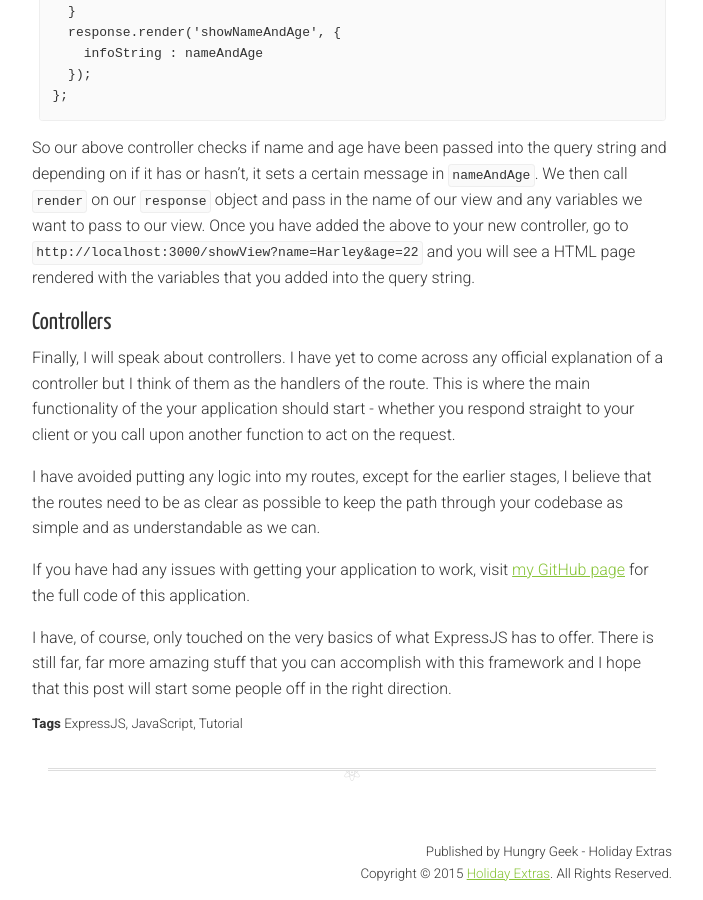
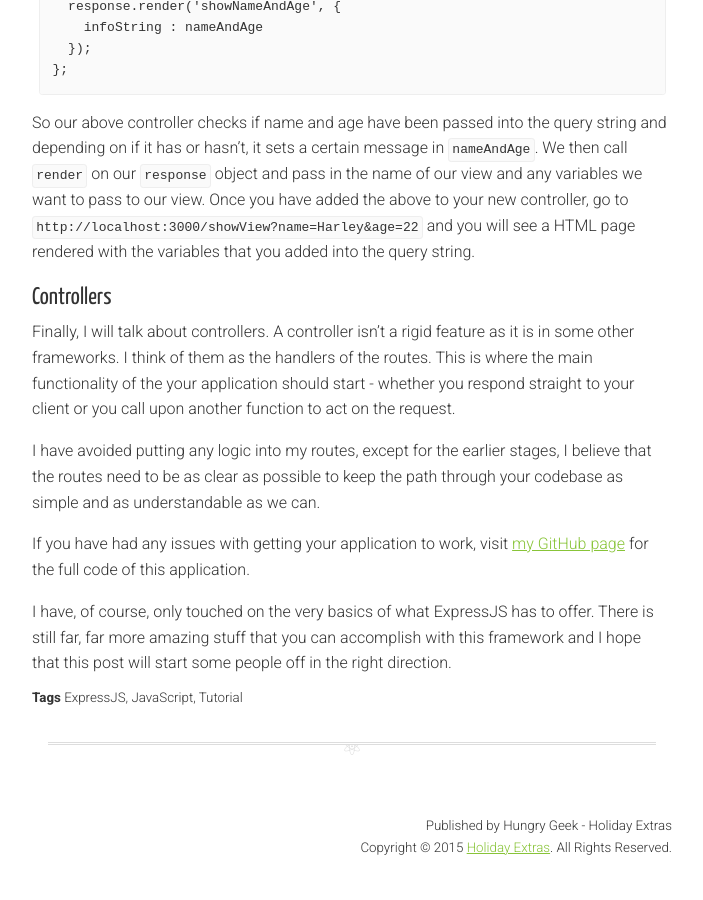
Before and after one commit to holidayextras/holidayextras.github.com, a Jekyll site: the page built from _posts/2015-04-02-learning-the-basics-of-expressjs.md, in a window 1280 px wide and 900 px high, scrolled down 6015 px. Shown: the whole window, without its empty margins (288-991 px from the left). Built offline with Jekyll 4.4.1, drawn with Linux system fonts in a browser that asks for light colours; nearby versions of some CDN libraries; comment, search, counter and statistics services are not loaded; after the commit the page ends 6889 px from its top, so only the background shows below that; some of the changed text lies outside the part shown.

Commit message:
Make changes

````diff
--- a/_posts/2015-04-02-learning-the-basics-of-expressjs.md
+++ b/_posts/2015-04-02-learning-the-basics-of-expressjs.md
@@ -75,7 +75,7 @@
   getNameController(request, response);
 });
 ```
-So now, I have access to `getNameController.js`, I am going to give `request` and `response` straight to a controller and handle the logic there.
+In a new file, add the code above. I now have access to `getNameController.js`, I am going to give `request` and `response` straight to our new controller and handle the logic there.
 
 ```
 module.exports = function(request, response) {
@@ -197,7 +197,7 @@
 
 ## Controllers
 
-Finally, I will speak about controllers. I have yet to come across any official explanation of a controller but I think of them as the handlers of the route. This is where the main functionality of the your application should start - whether you respond straight to your client or you call upon another function to act on the request.
+Finally, I will talk about controllers. A controller isn't a rigid feature as it is in some other frameworks. I think of them as the handlers of the routes. This is where the main functionality of the your application should start - whether you respond straight to your client or you call upon another function to act on the request.
 
 I have avoided putting any logic into my routes, except for the earlier stages, I believe that the routes need to be as clear as possible to keep the path through your codebase as simple and as understandable as we can.
 
````
Also changed, not shown: other parts of _posts/2015-04-02-learning-the-basics-of-expressjs.md (+2 -2 lines).
